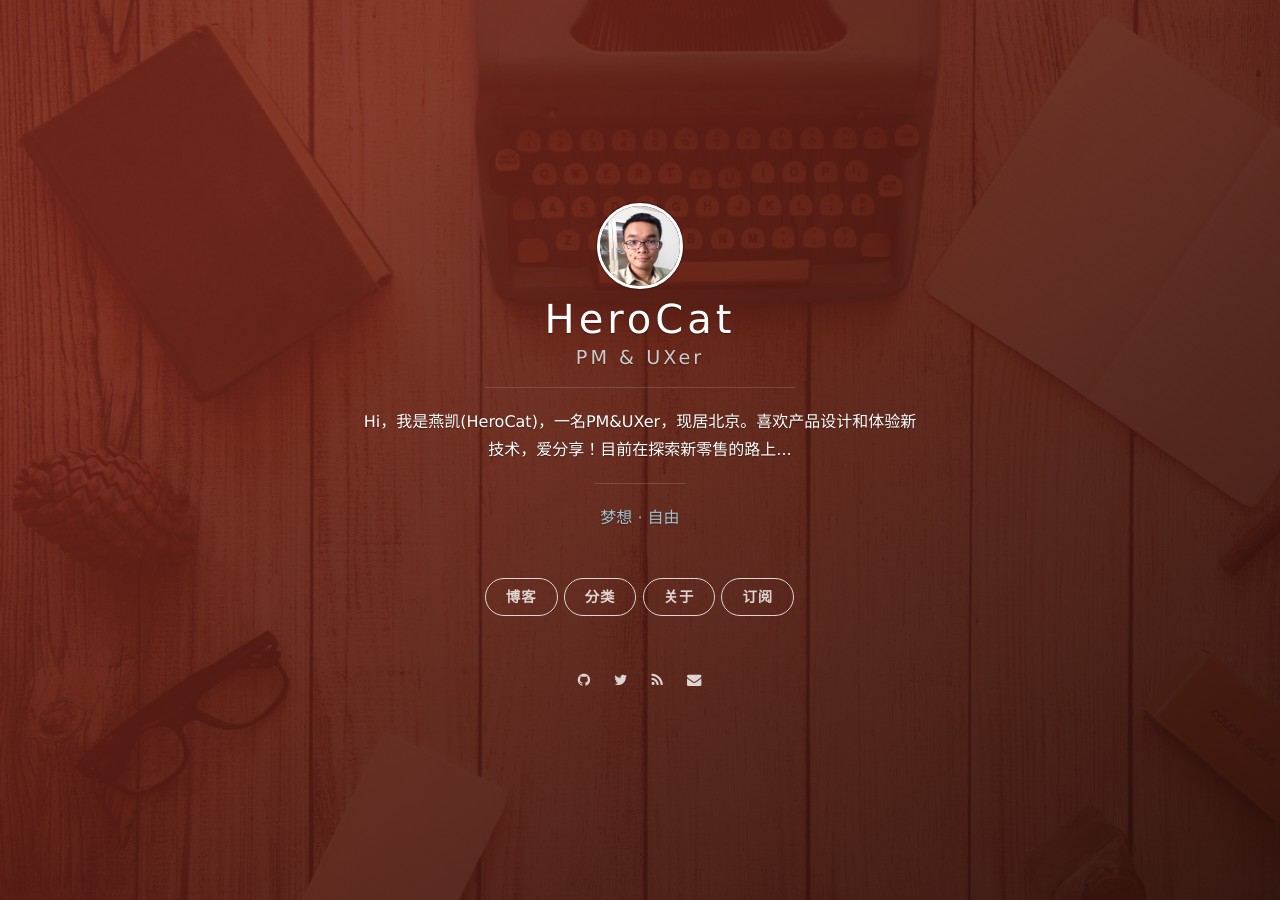
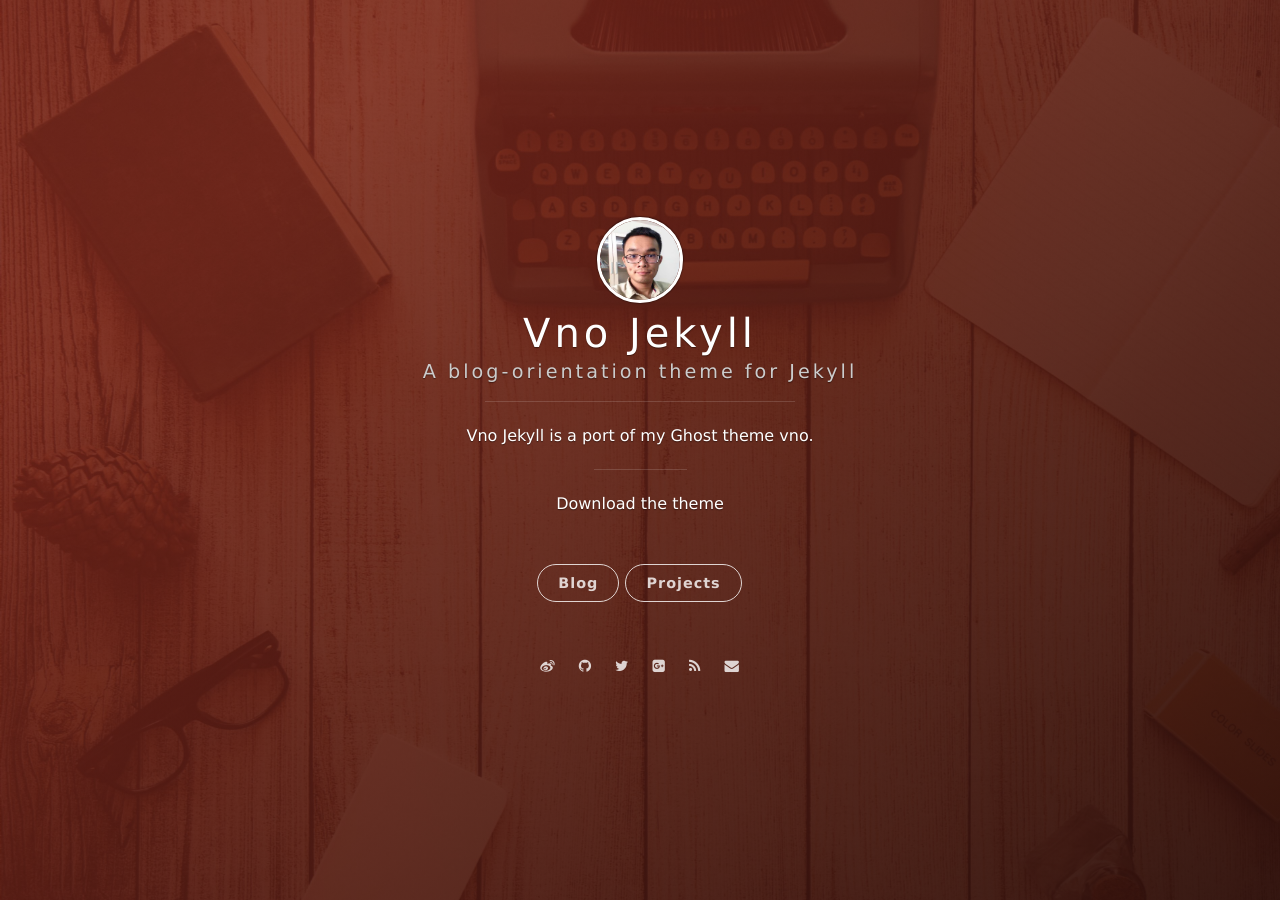
Before and after one commit to HeroCat/herocat.github.io, a Jekyll site: the page built from index.html, in a window 1280 px wide. Built offline with Jekyll 4.4.1, drawn with Linux system fonts in a browser that asks for light colours; nearby versions of some CDN libraries; the list of posts is cut into pages by our own code.

Commit message:
no message

```diff
--- a/_config.yml
+++ b/_config.yml
@@ -1,11 +1,11 @@
 # Basic
-title: HeroCat
-subtitle: PM & UXer
-welcome_message: <a target="_blank" href="http://blog.herocat.cn"><font size="3" color="#A5C1CD">梦想 · 自由</a>
-description: Hi，我是燕凯(HeroCat)，一名PM&UXer，现居北京。喜欢产品设计和体验新技术，爱分享！目前在探索新零售的路上...
-creator: <a href="http://blog.herocat.cn">@herocat</a>
+title: Vno Jekyll
+subtitle: A blog-orientation theme for Jekyll
+welcome_message: <a href="https://github.com/onevcat/vno-jekyll" target="_blank">Download the theme</a>
+description: Vno Jekyll is a port of my Ghost theme vno.
+creator: <a href="http://onev.cat">@onevcat</a>
 
-url: "http://blog.herocat.cn"
+url: "http://vno.onevcat.com"
 
 permalink: /:year/:month/:title/
 
@@ -17,14 +17,12 @@ cover_color: red
 
 # The blog button should not be removed.
 blog_button:
-    title: 博客
-    description: Cat's Blog
+    title: Blog
+    description: Visit blog
 
 # Navigation buttons in the front page.
 nav:
-    - {title: 分类, description: home, url: 'http://blog.herocat.cn'}
-    - {title: 关于, description: home, url: 'http://blog.herocat.cn'}
-    - {title: 订阅, description: home, url: 'http://blog.herocat.cn/feed.xml'}
+    - {title: Projects, description: My Projects, url: 'http://project.onevcat.com'}
     # - {title: Another Button, description: A button, url: 'http://example.com'}
 
 # Pagination
@@ -34,16 +32,16 @@ paginate_path: "page/:num/"
 
 # Comment
 comment:
-    disqus: herocat
+    disqus: vno-jekyll
     # duoshuo:
 
 # Social
 social:
-    weibo:
-    github: herocat
-    twitter: yankaia
-#    gplus: 107108267983477358170
-    mail: yankai@herocat.cn
+    weibo: onevcat
+    github: onevcat
+    twitter: onevcat
+    gplus: 107108267983477358170
+    mail: onev@onevcat.com
 
 # Google Analytics
 ga:
```
